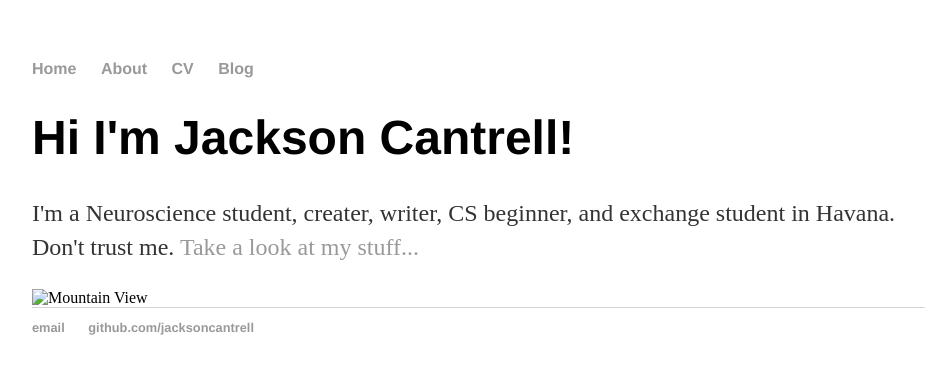
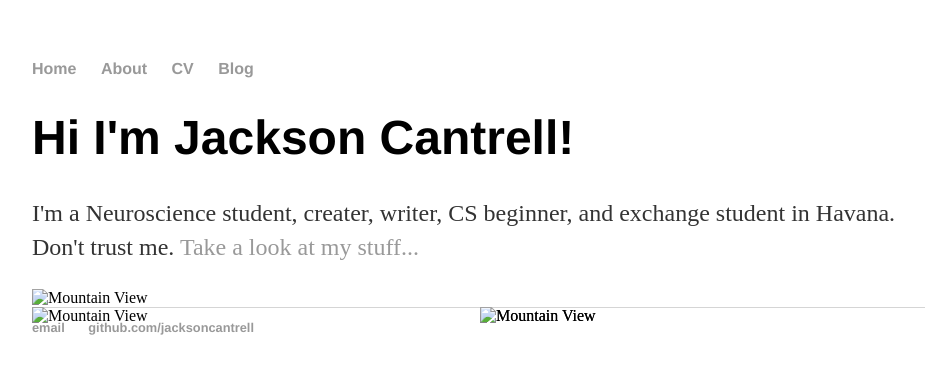
Before and after one commit to jacksoncantrell/jacksoncantrell.github.io, a Jekyll site: the page built from index.html, in a window 1280 px wide. Shown: the top 374 px of the page, without its empty margins (160-1085 px from the left). Built offline with Jekyll 4.4.1, drawn with Linux system fonts in a browser that asks for light colours.

Commit message:
Update index.html

```diff
--- a/index.html
+++ b/index.html
@@ -14,3 +14,27 @@
     		<div class="text">It is I Jackson Cantrell</div><!-- /.text-->
  	 </div><!-- /.lay -->
 </div><!-- /.outside -->
+
+<div class="outside">
+	<div class = "insidea">
+		<img src="https://blog.kaspersky.com/files/2015/12/train-hack-featured-1.jpg" alt="Mountain View"; class="image">
+		<div class="lay">
+    			<div class="text">It is I Jackson Cantrell</div><!-- /.text-->
+ 	 	</div><!-- /.lay -->
+	</div><!-- /.insidea -->
+
+	<div class = "insideb">
+		<img src="https://blog.kaspersky.com/files/2015/12/train-hack-featured-1.jpg" alt="Mountain View"; class="image">
+		<div class="lay">
+    			<div class="text">It is I Jackson Cantrell</div><!-- /.text-->
+ 	 	</div><!-- /.lay -->
+	</div><!-- /.insideb -->
+
+	<div class = "insidec">
+		<img src="https://blog.kaspersky.com/files/2015/12/train-hack-featured-1.jpg" alt="Mountain View"; class="image">
+		<div class="lay">
+    			<div class="text">It is I Jackson Cantrell</div><!-- /.text-->
+ 		 </div><!-- /.lay -->
+	</div><!-- /.insidec -->
+
+</div><!-- /.outside -->
```
